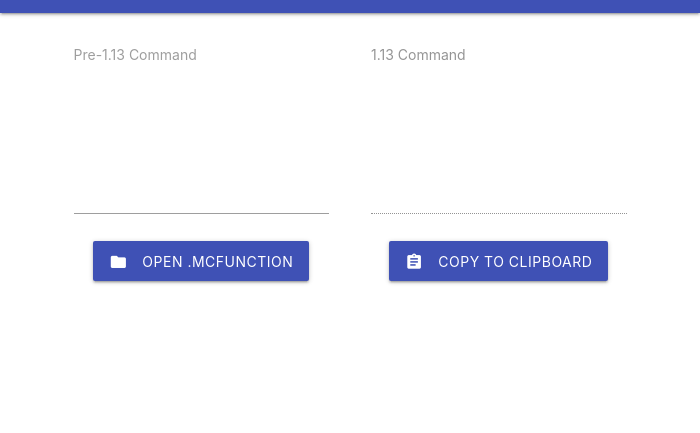
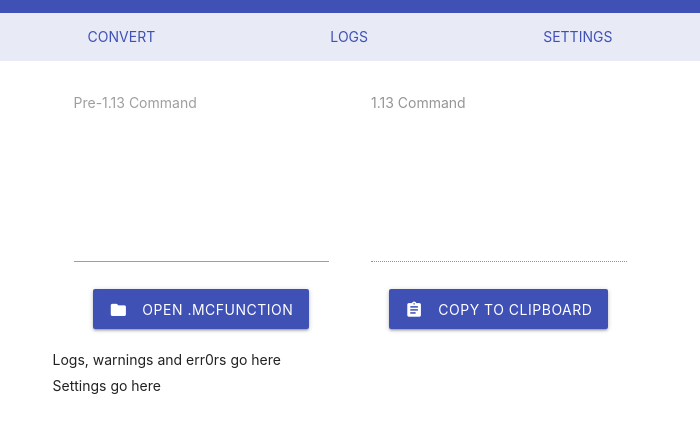
Before and after one commit to KeyboardSmashers/brigadier-translator, an Electron app: page index.html in a window 700 px wide. Shown: the part 51-484 px from the top of the page. Drawn offline with nearby package versions, Linux system fonts and the light colour scheme.

Commit message:
Add tabs (convert, logs, settings)

```diff
--- a/index.html
+++ b/index.html
@@ -23,8 +23,23 @@
                 <li><a id="close-btn" class="btn-floating indigo btn-small waves-effect waves-light no-drag no-shadow"><i class="material-icons">close</i></a></li>
             </ul>
         </div>
+
+
     </nav>
-    <div class="container main">
+
+    <div class="stretch-width">
+        <ul id="main-tabs" class="tabs">
+            <div class="indicator indigo" style="z-index: 1;"></div>
+
+            <li class="tab col s3"><a class="indigo-text" href="#convert-menu">Convert</a></li>
+            <li class="tab col s3"><a class="indigo-text" href="#logs-menu">Logs</a></li>
+            <li class="tab col s3"><a class="indigo-text" href="#settings-menu">Settings</a></li>
+
+
+        </ul>
+    </div>
+
+    <div id="convert-menu" class="container main">
         <div class="row">
             <div class="col s6">
                 <div class="input-field col s12">
@@ -47,7 +62,7 @@
                     <a id="file-btn" class="btn waves-effect waves-light indigo control-btn tooltipped" data-position="top" data-tooltip="Pick a .mcfunction file to convert">
                         <i class="material-icons left">folder</i>
                         <span>Open .mcfunction</span>
-                        <input type="file">
+                        <input type="file" accept=".mcfunction,.txt">
                     </a>
                 </div>
             </div>
@@ -63,6 +78,16 @@
         </div>
     </div>
 
+    <div id="logs-menu" class="container main">
+        Logs, warnings and err0rs go here
+    </div>
+
+    <div id="settings-menu" class="container main">
+        Settings go here
+    </div>
+
+
+
     <script src="https://cdnjs.cloudflare.com/ajax/libs/materialize/1.0.0-rc.2/js/materialize.min.js"></script>
 </body>
 </html>
--- a/resources/css/style.css
+++ b/resources/css/style.css
@@ -7,7 +7,7 @@ textarea.materialize-textarea {
 }
 
 .main-body {
-    height: 355px !important;
+    height: 405px !important;
     overflow: hidden;
 }
 
@@ -61,3 +61,21 @@ textarea.materialize-textarea {
     overflow-y: scroll;
     max-height: 13rem;
 }
+
+.tabs .indicator {
+    background-color: #8c9eff !important;
+}
+
+.tabs .tab a.active {
+    color: #3f51b5 !important;
+    background-color: #c5cae9 !important;
+}
+
+.tabs .tab a {
+    color: #3f51b5 !important;
+    background-color: #e8eaf6 !important;
+}
+
+.stretch-width {
+    width: 100vw !important;
+}
--- a/resources/js/main.js
+++ b/resources/js/main.js
@@ -7,7 +7,7 @@ let win;
 function createWindow() {
     win = new BrowserWindow({
         width: 700,
-        height: 355,
+        height: 405,
         resizable: false,
         title: `Brigadier Translator`,
         frame: false,
```
